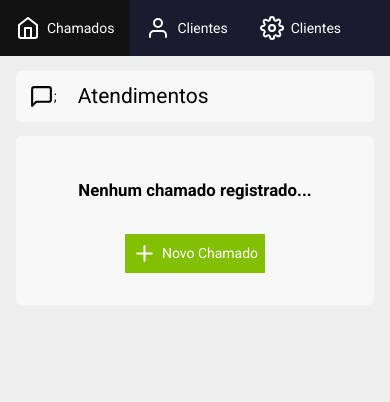
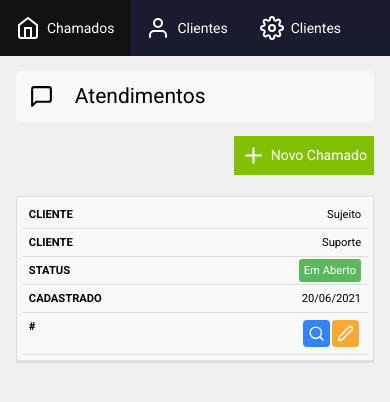
Before and after one commit to DaniSan0508-project/chamados, a React (Create React App) app: page /dashboard in a window 390 px wide. Shown: the top 402 px of the page. Built offline with nearby package versions, Linux system fonts and the light colour scheme; no server answers; sample sign-in values are in the browser's storage.

Commit message:
add estilizacao da tabela do dashboard

```diff
--- a/src/pages/Dashboard/dashboard.css
+++ b/src/pages/Dashboard/dashboard.css
@@ -24,3 +24,81 @@
 .new svg {
     margin-right: 5px;
 }
+table{
+    border: 1px solid #CCC;
+    border-collapse: collapse;
+    margin: 0;
+    padding: 0;
+    width: 100%;
+    table-layout: fixed;
+}
+table caption{
+    font-size: 1.5em;
+    margin: .35em
+}
+table tr{
+    background-color: #f8f8f8;
+    border: 1px solid #ddd;
+    padding: .35em;
+}
+table th,
+table td{
+    padding: .62em;
+    text-align: center;
+}
+table th{
+    font-size: .85em;
+    letter-spacing: .1em;
+    text-transform: uppercase;
+}
+table td .action{
+    border: 0;
+    padding: 5px;
+    margin-right: 2px;
+    align-items: center;
+    display: inline-block;
+    border-radius: 4px;
+}
+table td .action svg{
+    vertical-align: middle;
+}
+table td .badge {
+    padding: 5px;
+    border-radius: 3px;
+    color: #fff;
+}
+@media screen and (max-width: 600px) {
+    table{
+        border: 0;
+    }
+    table caption{
+        font-size: 1.3em;
+    }
+    table thead{
+        border:none;
+        clip:rect(0 0 0 0);
+        height: 1px;
+        margin: -1px;
+        overflow: hidden;
+        padding: 0;
+        position: absolute;
+        width: 1px;
+    }
+    table tr{
+        border-bottom: 3px solid #ddd;
+        display: block;
+        margin-bottom: .65em;
+    }
+    table td{
+        border-bottom: 1px solid #ddd;
+        display: block;
+        font-size: .8em;
+        text-align: right;
+    }
+    table td::before{
+        content: attr(data-label);
+        float: left;
+        font-weight: bold;
+        text-transform: uppercase;
+    }
+}
--- a/src/pages/Dashboard/index.js
+++ b/src/pages/Dashboard/index.js
@@ -5,17 +5,17 @@ import { AuthContext } from '../../contexts/auth';
 import { Link } from 'react-router-dom';
 
 import Header from '../../components/Header';
-import { FiMessageSquare, FiPlus } from 'react-icons/fi';
+import { FiMessageSquare, FiPlus, FiSearch, FiEdit2 } from 'react-icons/fi';
 
 export default function Dashboard(){
-    const [chamados, setChamados] = useState([]);
+    const [chamados, setChamados] = useState([1]);
 
     return(
         <div>
             <Header/>
             <div className="content">
                 <Title name="Atendimentos">
-                    <FiMessageSquare size={25}/>;
+                    <FiMessageSquare size={25}/>
                 </Title>
                 {
                     chamados.length === 0 ?
@@ -36,6 +36,36 @@ export default function Dashboard(){
                             <FiPlus size={25} color="#fff"/>
                             Novo Chamado
                         </Link>
+
+                        <table>
+                            <thead>
+                                <tr>
+                                    <th scope="col">Cliente</th>
+                                    <th scope="col">Assunto</th>
+                                    <th scope="col">Status</th>
+                                    <th scope="col">Cadastrado em</th>
+                                    <th scope="col">#</th>
+                                </tr>
+                            </thead>
+                            <tbody>
+                                <tr>
+                                    <td data-label="Cliente">Sujeito</td>
+                                    <td data-label="Cliente">Suporte</td>
+                                    <td data-label="Status">
+                                        <span className="badge" style={{backgroundColor: '#5cb85c'}}>Em Aberto</span>
+                                    </td>
+                                    <td data-label="Cadastrado">20/06/2021</td>
+                                    <td data-label="#">
+                                        <button className="action" style={{backgroundColor: '#3583f6'}}>
+                                            <FiSearch color="#fff" size={17}/>
+                                        </button>
+                                        <button className="action" style={{backgroundColor: '#F6a935'}}>
+                                            <FiEdit2 color="#fff" size={17}/>
+                                        </button>
+                                    </td>
+                                </tr>
+                            </tbody>
+                        </table>
                     </>
                     )
                 }
```
